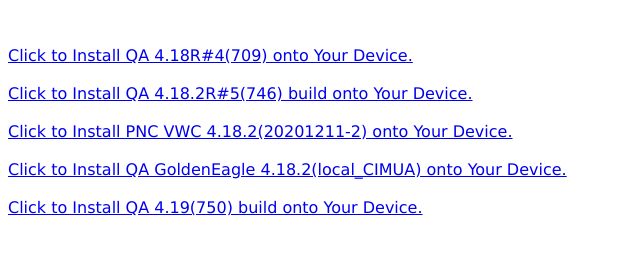
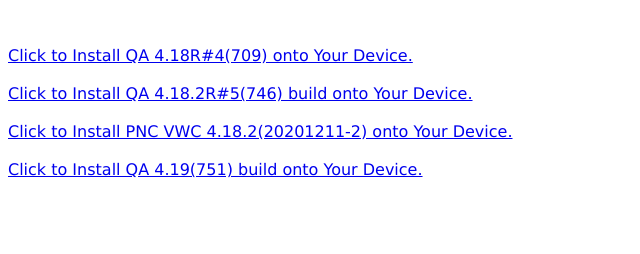
Before and after one commit to appburgh/Appburgh, a plain HTML site: page c257b71e7a30860e4aefc0d5b3e18c56b48593aa11da82e14bd6b9019c4f882a/index.html in a window 1280 px wide. Shown: the whole page, without its empty margins (0-640 px from the left). Drawn offline with Linux system fonts and the light colour scheme.

Commit message:
QA update

```diff
--- a/c257b71e7a30860e4aefc0d5b3e18c56b48593aa11da82e14bd6b9019c4f882a/index.html
+++ b/c257b71e7a30860e4aefc0d5b3e18c56b48593aa11da82e14bd6b9019c4f882a/index.html
@@ -25,11 +25,10 @@
 		<a href="itms-services://?action=download-manifest&url=https://appburgh.github.io/Appburgh/manifest3.plist">Click to Install PNC VWC 4.18.2(20201211-2) onto Your Device.</a>
 		<br>
 		<br>
-		<a href="itms-services://?action=download-manifest&url=https://appburgh.github.io/Appburgh/manifest4.plist">Click to Install QA GoldenEagle 4.18.2(local_CIMUA) onto Your Device.</a>
+		<!-- <a href="itms-services://?action=download-manifest&url=https://appburgh.github.io/Appburgh/manifest4.plist">Click to Install QA GoldenEagle 4.18.2(local_CIMUA) onto Your Device.</a>
 		<br>
-		<br>
-
-		<a href="itms-services://?action=download-manifest&url=https://appburgh.github.io/Appburgh/manifest.plist">Click to Install QA 4.19(750) build onto Your Device.</a>
+		<br> -->
+		<a href="itms-services://?action=download-manifest&url=https://appburgh.github.io/Appburgh/manifest.plist">Click to Install QA 4.19(751) build onto Your Device.</a>
 
 
 	</body>
```
Also changed, not shown: 2 other files.
